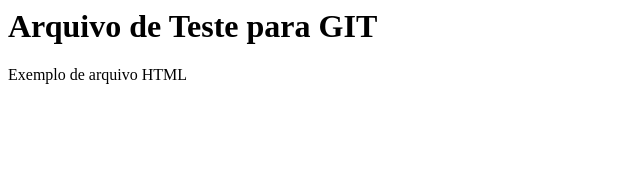
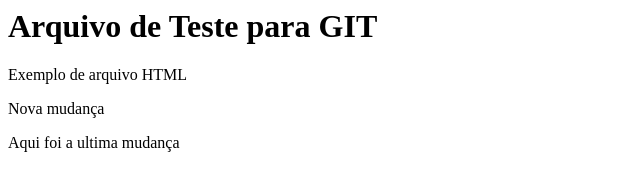
Before and after one commit to expedito1cordeiro/aulagithub, a plain HTML site: page index.html in a window 1280 px wide. Shown: the whole page, without its empty margins (0-640 px from the left). Drawn offline with Linux system fonts and the light colour scheme.

Commit message:
Alteração Ultima

```diff
--- a/index.html
+++ b/index.html
@@ -5,5 +5,7 @@
 <body>
   <h1>Arquivo de Teste para GIT</h1>
   <p>Exemplo de arquivo HTML</p>
+  <p>Nova mudança</p>
+  Aqui foi a ultima mudança
 </body>
 <html>
```
